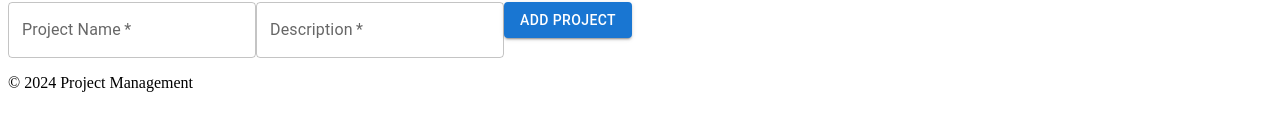
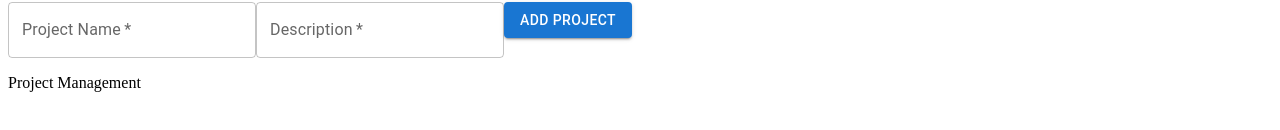
Before and after one commit to abaidullah696/Project-managment, a Next.js app: page / in a window 1280 px wide. Shown: the part 214-344 px from the top of the page. Built offline with nearby package versions, Linux system fonts and the light colour scheme; no server answers; the database is empty.

Commit message:
Project management

```diff
--- a/src/app/layout.js
+++ b/src/app/layout.js
@@ -13,7 +13,7 @@ export const metadata = {
           </header>
           <main>{children}</main>
           <footer>
-            <p>© 2024 Project Management</p>
+            <p>Project Management</p>
           </footer>
         </body>
       </html>
```
